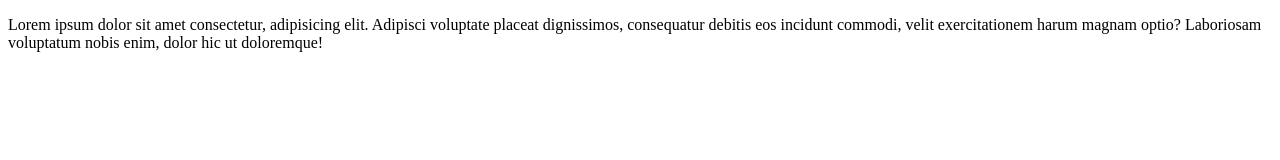
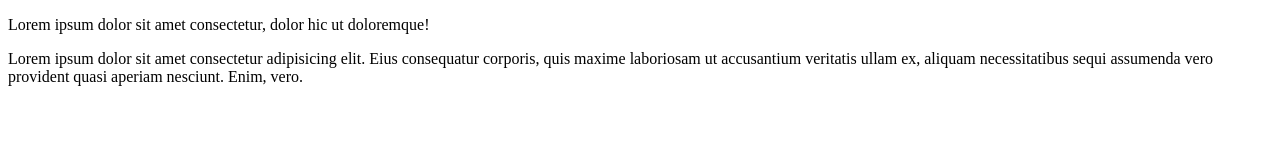
Before and after one commit to myegane49/git-demo, a plain HTML site: page index.html in a window 1280 px wide. Drawn offline with Linux system fonts and the light colour scheme.

Commit message:
Make changes to index.html

```diff
--- a/index.html
+++ b/index.html
@@ -5,9 +5,10 @@
     <meta charset="UTF-8">
     <meta name="viewport" content="width=device-width, initial-scale=1.0">
     <meta http-equiv="X-UA-Compatible" content="ie=edge">
-    <title>an example file</title>
+    <title>a great website</title>
 </head>
 <body>
-    <p>Lorem ipsum dolor sit amet consectetur, adipisicing elit. Adipisci voluptate placeat dignissimos, consequatur debitis eos incidunt commodi, velit exercitationem harum magnam optio? Laboriosam voluptatum nobis enim, dolor hic ut doloremque!</p>
+    <p>Lorem ipsum dolor sit amet consectetur, dolor hic ut doloremque!</p>
+    <p>Lorem ipsum dolor sit amet consectetur adipisicing elit. Eius consequatur corporis, quis maxime laboriosam ut accusantium veritatis ullam ex, aliquam necessitatibus sequi assumenda vero provident quasi aperiam nesciunt. Enim, vero.</p>
 </body>
 </html>
```
